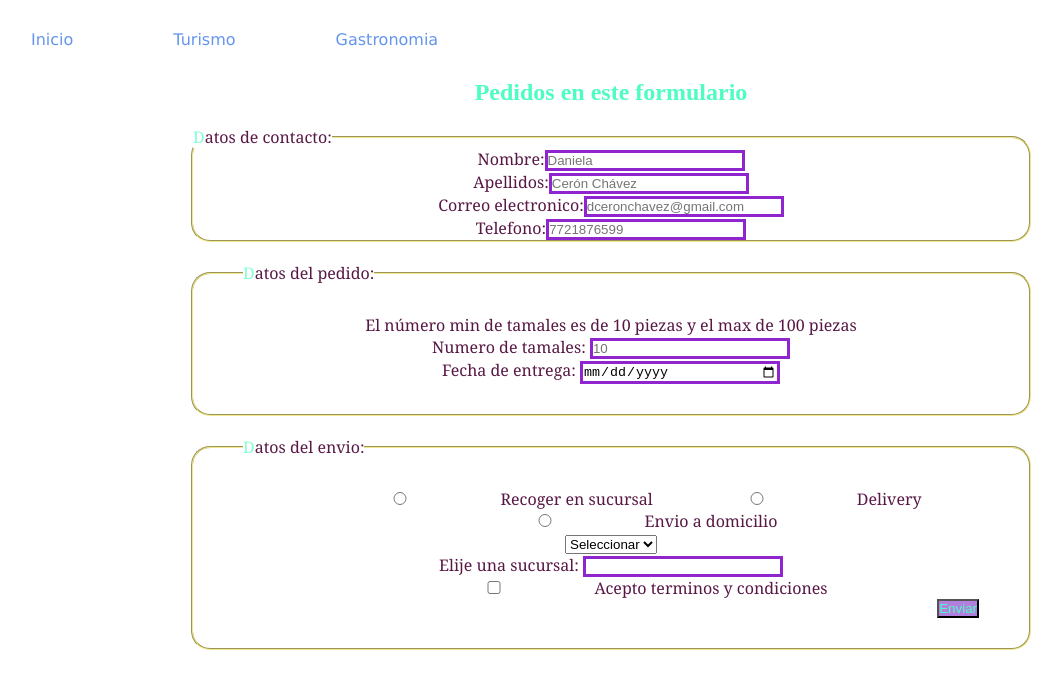
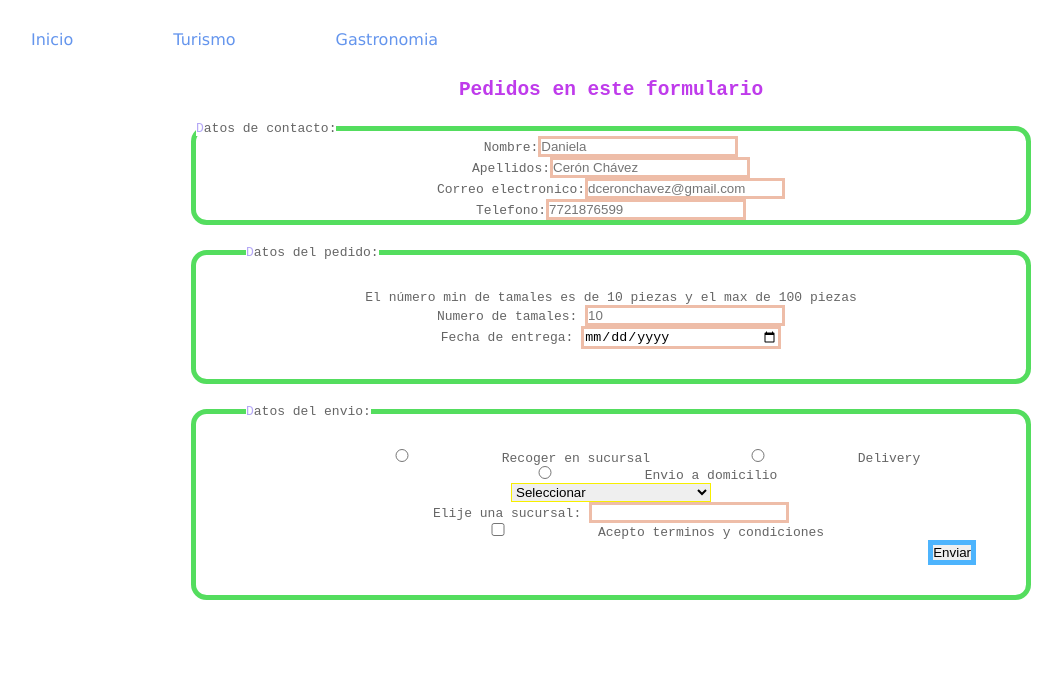
Before and after one commit to dnlcrnchvz/INTRO-WEB-2, a plain HTML site: page form.html in a window 1280 px wide. Shown: the whole page, without its empty margins (29-1091 px from the left). Drawn offline with Linux system fonts and the light colour scheme.

Commit message:
feat: actualización de colores en css

```diff
--- a/form.css
+++ b/form.css
@@ -3,14 +3,20 @@
     margin: 0;
     padding: 0;
     box-sizing: border-box;
-    color:
 }
 /* declara variables para reutilizar colores */
 :root{  /* es una pseudoclase por eso los dos puntos */
     --color_texto: cornflowerblue;
-    --color_elementos_fieldset: #581845 ;
-    --color_button: rgb(77, 253, 195);
-    --color_hover: rgb(252, 153, 250);
+    --color_nav_hover: rgb(45, 0, 248);
+    --color_texto_h1: rgb(191, 59, 235);
+    --color_fielset: rgb(84, 221, 94);
+    --color_elementos_fieldset: rgb(101, 101, 101) ;
+    --color_letter_fielset: rgb(180, 167, 246);
+    --color_input: rgb(238, 189, 168);
+    --color_input_text_focus: rgb(236, 151, 115);
+    --color_sucursal-select: rgb(247, 239, 0);
+    --color_button: rgb(77, 180, 253);
+
 }
 /* sintaxis para establecer variables con fuentes y unidades de medida */
 /* :root {
@@ -42,24 +48,25 @@ nav>ul{/* seleccionar el elemento nav madre y su hija lista */
     color: var(--color_texto);
 }
 .elementos-navegacion a:hover{ /* Uso de pseudoclase en los enlaces de la navegación */
-    color: var(--color_hover);
+    color: var(--color_nav_hover);
     text-decoration: double;
 }
 h1{
-    color: var(--color_button);
+    color: var(--color_texto_h1);
     text-align: center;
+    font-family: monospace;
 }
 form{
     width: 70%; /* ancho de un elemento */
     max-width: 880px;
-    font-family: Georgia, 'Times New Roman', Times, serif;
     font-weight: 400;
+    font-family: monospace;
     font-style: normal;
     text-align: center;
     margin: 0 auto;
 }
 fieldset{
-    border-color: khaki;
+    border: 5px solid var(--color_fielset);
     border-radius: 1.2em;
     color: var(--color_elementos_fieldset);
     margin: 20px;
@@ -68,7 +75,7 @@ legend{
     text-align: left;
 }
 legend::first-letter{ /* seudoelemento */
-    color: aquamarine;
+    color: var(--color_letter_fielset);
 }
 #datos-pedido,
 #datos-envio{
@@ -82,24 +89,23 @@ legend::first-letter{ /* seudoelemento */
 #datos-contacto input,
 #datos-pedido input,
 #datos-envio input{
-    border: 3px solid rgb(142, 37, 207);  /* o puede ser una vardel root */
+    border: 3px solid var(--color_input);  /* o puede ser una vardel root */
     width: 200px;
 }
 /* estilos a campos de entrada (inputs) cuando esten en foco*/
 /* focus pseudoclase se activa con una acción sobre el elemento */
 input[type="text"]:focus{
-    box-shadow: 10px 3px var(--color_button); /* sombra */
-    background-color: var(--color_button); /* fondo */
+    box-shadow: 10px 3px var(--color_input_text_focus); /* sombra */
+    /*background-color: var(--color_button);  fondo */
 }
-#datos-pedido select[name="sucursal-select"]{ /* selecciona los atributos [] */
+#datos-envio select[name="sucursal-select"]{ /* selecciona los atributos [] */
     width: 200px;
-    border: 2px solid var(--color_elementos_fieldset);
+    border: 1px solid var(--color_sucursal-select);
 }
 button[type="submit"]{
-    color: var(--color_button);
-    background-color: rgb(177, 128, 222);
+    border: 5px solid var(--color_button);
+    /* background-color: rgb(141, 141, 141); */
     float: right;
-
 }
 button:active{
     transform: scale(0.90);
```
